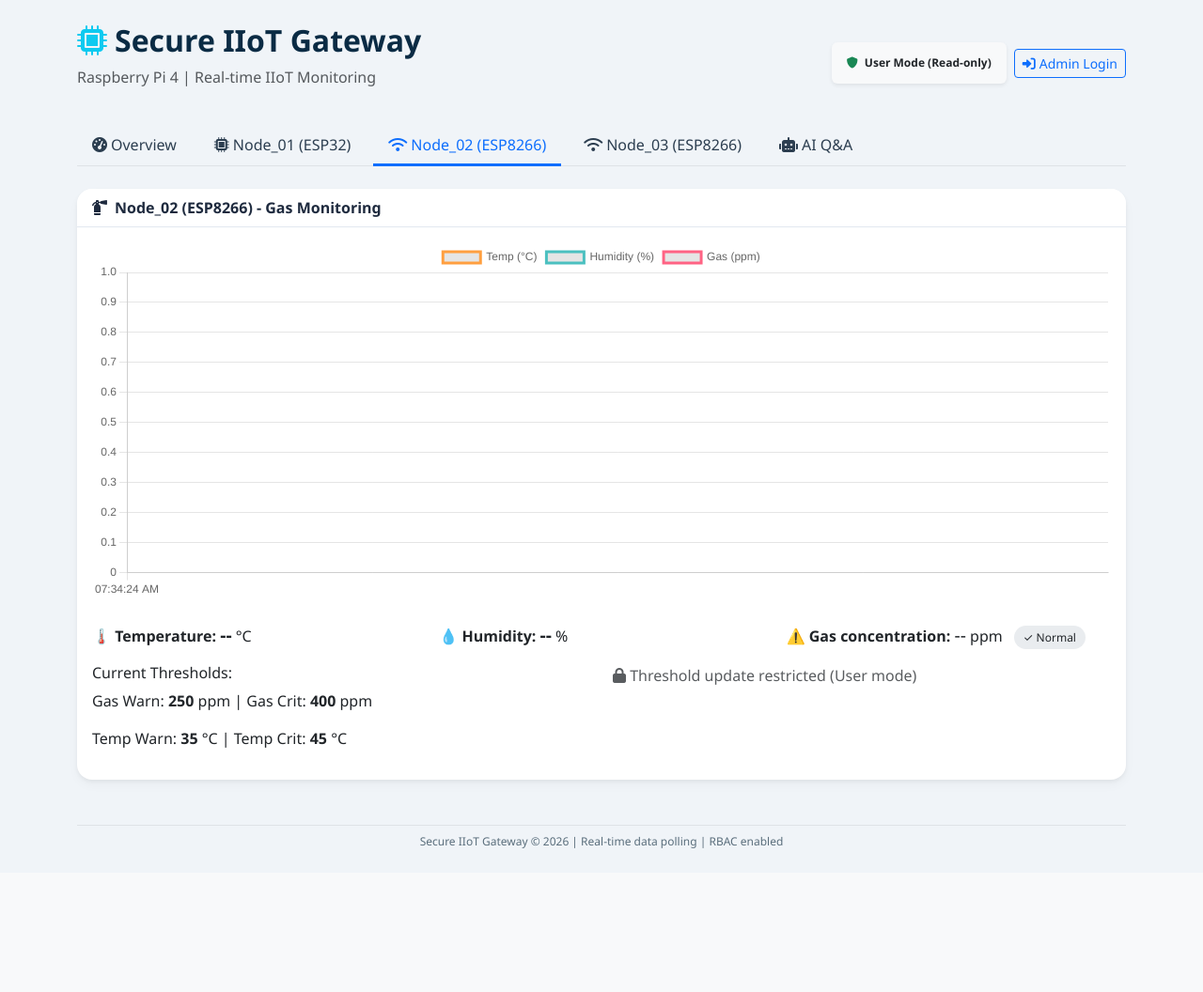
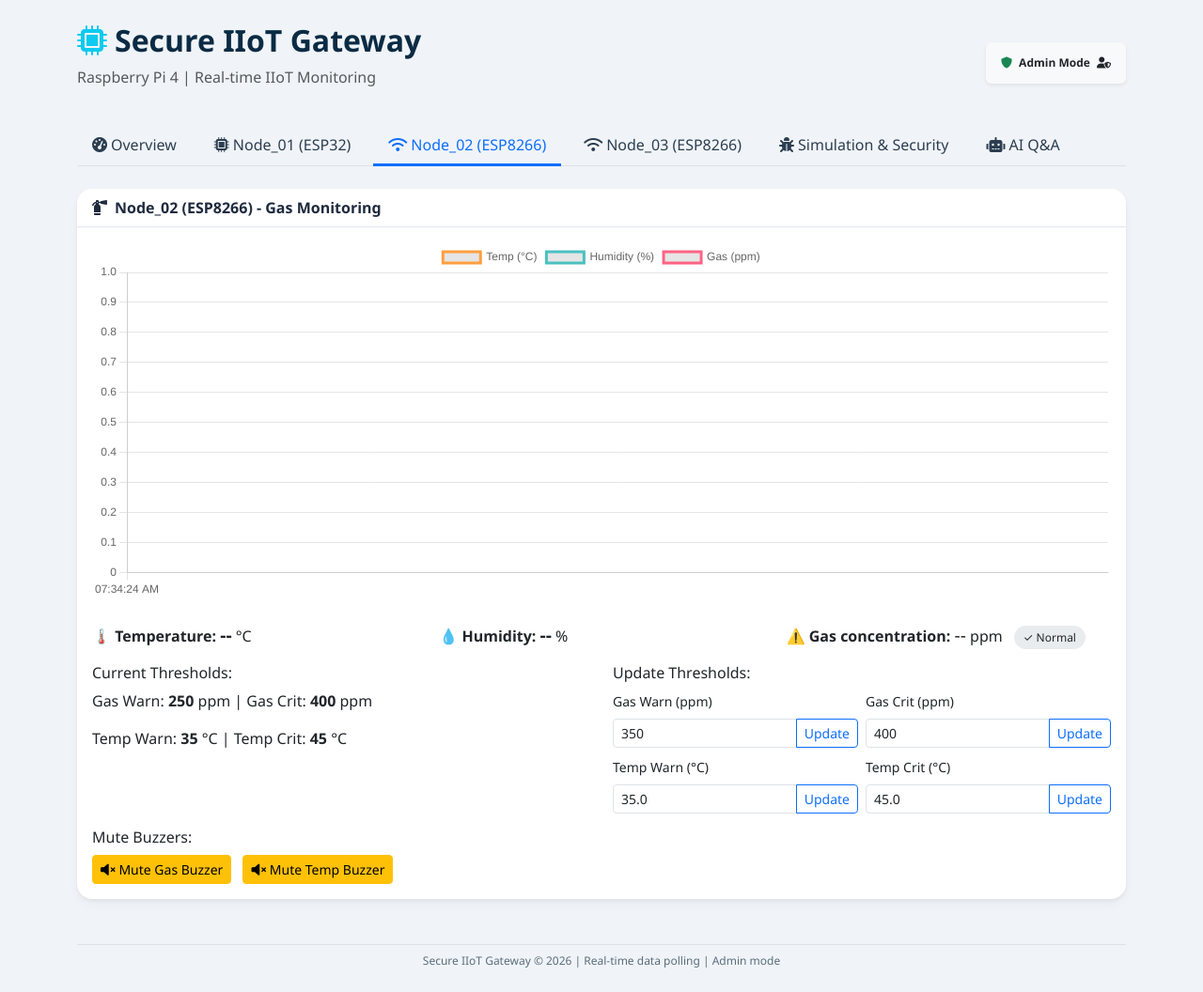
Before and after one commit to ngonguyenthanhdam/iiot_gateway, a Flask app: page /dashboard in a window 1280 px wide, after a click on "Node_02 (ESP8266)". Shown: the whole page at 94% size. Before the commit the page ends 903 px from the top, so only its background shows below. Run offline with Flask 3, Linux system fonts and the light colour scheme; data comes from the database, SQL or seed files in the repository; data that the repository does not hold is empty.

Commit message:
update App.py

```diff
--- a/app.py
+++ b/app.py
@@ -1,13 +1,12 @@
 """
 Secure IIoT Gateway Dashboard - Flask Backend
-Handles session management, routing, and API endpoints with real database integration.
-Default: User Mode (is_admin = False) until admin login.
+Handles routing and API endpoints with real database integration.
+All users have full admin-level access.
 """
 
 from flask import Flask, render_template, request, session, redirect, url_for, jsonify
 from flask_limiter import Limiter
 from flask_limiter.util import get_remote_address
-import bcrypt
 import sqlite3
 import os
 from datetime import datetime, timedelta
@@ -50,8 +49,6 @@ NODE_ID_MAPPING = {
     'ESP8266_SEC_03': 'node_03'
 }
 
-# Admin credentials (in production, store hashed in database)
-ADMIN_PASSWORD_HASH = bcrypt.hashpw('admin123'.encode('utf-8'), bcrypt.gensalt())
 
 
 def get_db_connection() -> sqlite3.Connection:
@@ -175,7 +172,7 @@ def get_thresholds(node_id: str) -> Dict[str, Any]:
                 'temp_crit': row['temp_crit']
             }
         else:
-            return {'gas_warn': 300, 'gas_crit': 600, 'temp_warn': 30.0, 'temp_crit': 35.0}
+            return {'gas_warn': 350, 'gas_crit': 400, 'temp_warn': 35.0, 'temp_crit': 45.0}
 
 
 def update_threshold(node_id: str, threshold_type: str, value: Any):
@@ -291,38 +288,8 @@ def index():
 def dashboard():
     """
     Main dashboard route - renders dashboard as Jinja2 template.
-    Default: is_admin = False (User mode)
     """
-    is_admin = session.get('is_admin', False)
-    return render_template('index.html', is_admin=is_admin)
-
-
-@app.route('/login', methods=['GET', 'POST'])
-@limiter.limit("5 per minute")
-def login():
-    """
-    Admin login route with rate limiting and bcrypt password validation.
-    """
-    error = None
-
-    if request.method == 'POST':
-        password = request.form.get('password', '')
-
-        # Validate password using bcrypt
-        if bcrypt.checkpw(password.encode('utf-8'), ADMIN_PASSWORD_HASH):
-            session['is_admin'] = True
-            return redirect(url_for('dashboard'))
-        else:
-            error = 'Invalid password'
-
-    return render_template('login.html', error=error)
-
-
-@app.route('/logout')
-def logout():
-    """Clear session and redirect to dashboard (User mode)"""
-    session.clear()
-    return redirect(url_for('dashboard'))
+    return render_template('index.html', is_admin=True)
 
 
 # ==================== API ENDPOINTS ====================
@@ -381,14 +348,9 @@ def events():
 @app.route('/api/update_threshold', methods=['POST'])
 def update_threshold_api():
     """
-    Update a threshold for a node (Admin only).
-    Requires: is_admin = True
+    Update a threshold for a node.
     Request body: { node_id, threshold_type, value }
     """
-    # Check admin authorization
-    if not session.get('is_admin', False):
-        return jsonify({'error': 'Unauthorized - Admin access required'}), 403
-
     try:
         data = request.get_json()
         node_id = data.get('node_id')
@@ -446,14 +408,9 @@ def update_threshold_api():
 @app.route('/api/mute_buzzer', methods=['POST'])
 def mute_buzzer_api():
     """
-    Mute buzzer for a node (Admin only).
-    Requires: is_admin = True
+    Mute buzzer for a node.
     Request body: { node_id, type }
     """
-    # Check admin authorization
-    if not session.get('is_admin', False):
-        return jsonify({'error': 'Unauthorized - Admin access required'}), 403
-
     try:
         data = request.get_json()
         node_id = data.get('node_id')
@@ -485,17 +442,15 @@ def mute_buzzer_api():
 
     except Exception as e:
         return jsonify({'error': str(e)}), 500
+
+
+@app.route('/api/simulation', methods=['POST'])
 def simulation():
     """
-    Trigger simulation events (Admin only).
+    Trigger simulation events.
     Simulates: replay attacks, node disconnections, sensor errors.
-    Requires: is_admin = True
     Request body: { type, state }
     """
-    # Check admin authorization
-    if not session.get('is_admin', False):
-        return jsonify({'error': 'Unauthorized - Admin access required'}), 403
-
     try:
         data = request.get_json()
         sim_type = data.get('type')
@@ -589,9 +544,6 @@ if __name__ == '__main__':
     print("Secure IIoT Gateway Dashboard - Flask Server")
     print("=" * 60)
     print("\n📊 Dashboard: http://localhost:5000/dashboard")
-    print("🔐 Admin Login: http://localhost:5000/login")
-    print("   Default password: admin123")
-    print("\n⚙️  Default mode: USER (read-only)")
-    print("🔓 Admin mode: Available after login\n")
+    print("🔓 Mode: ADMIN (full access)\n")
 
     app.run(debug=True, host='0.0.0.0', port=5000)
--- a/templates/index.html
+++ b/templates/index.html
@@ -144,14 +144,7 @@
         <div class="d-flex gap-2 align-items-center">
             <div class="badge bg-light text-dark p-3 shadow-sm">
                 <i class="fas fa-shield-alt text-success me-1"></i>
-                {% if is_admin %} Admin Mode <i class="fas fa-user-shield ms-1"></i> {% else %} User Mode (Read-only) {% endif %}
-            </div>
-            <div>
-                {% if is_admin %}
-                <a href="{{ url_for('logout') }}" class="btn btn-outline-danger btn-sm"><i class="fas fa-sign-out-alt me-1"></i>Logout</a>
-                {% else %}
-                <a href="{{ url_for('login') }}" class="btn btn-outline-primary btn-sm"><i class="fas fa-sign-in-alt me-1"></i>Admin Login</a>
-                {% endif %}
+                Admin Mode <i class="fas fa-user-shield ms-1"></i>
             </div>
         </div>
     </div>
@@ -170,11 +163,9 @@
         <li class="nav-item" role="presentation">
             <button class="nav-link" id="node3-tab" data-bs-toggle="tab" data-bs-target="#node3" type="button" role="tab"><i class="fas fa-wifi me-1"></i>Node_03 (ESP8266)</button>
         </li>
-        {% if is_admin %}
         <li class="nav-item" role="presentation">
             <button class="nav-link" id="simulation-tab" data-bs-toggle="tab" data-bs-target="#simulation" type="button" role="tab"><i class="fas fa-bug me-1"></i>Simulation & Security</button>
         </li>
-        {% endif %}
         <li class="nav-item" role="presentation">
             <button class="nav-link" id="chat-tab" data-bs-toggle="tab" data-bs-target="#chat" type="button" role="tab"><i class="fas fa-robot me-1"></i>AI Q&A</button>
         </li>
@@ -263,8 +254,8 @@
                     <div class="row mt-3">
                         <div class="col-md-6">
                             <h6>Current Thresholds:</h6>
-                            <p>Gas Warn: <strong id="node02_gas_warn_display">300</strong> ppm | Gas Crit: <strong id="node02_gas_crit_display">600</strong> ppm</p>
-                            <p>Temp Warn: <strong id="node02_temp_warn_display">30.0</strong> °C | Temp Crit: <strong id="node02_temp_crit_display">35.0</strong> °C</p>
+                            <p>Gas Warn: <strong id="node02_gas_warn_display">350</strong> ppm | Gas Crit: <strong id="node02_gas_crit_display">400</strong> ppm</p>
+                            <p>Temp Warn: <strong id="node02_temp_warn_display">35.0</strong> °C | Temp Crit: <strong id="node02_temp_crit_display">45.0</strong> °C</p>
                         </div>
                         {% if is_admin %}
                         <div class="col-md-6">
@@ -273,28 +264,28 @@
                                 <div class="col-6">
                                     <label class="form-label small">Gas Warn (ppm)</label>
                                     <div class="input-group input-group-sm">
-                                        <input type="number" id="node02_gas_warn_input" class="form-control" value="300" step="10">
+                                        <input type="number" id="node02_gas_warn_input" class="form-control" value="350" step="10">
                                         <button class="btn btn-outline-primary btn-sm" id="updateGasWarn02Btn">Update</button>
                                     </div>
                                 </div>
                                 <div class="col-6">
                                     <label class="form-label small">Gas Crit (ppm)</label>
                                     <div class="input-group input-group-sm">
-                                        <input type="number" id="node02_gas_crit_input" class="form-control" value="600" step="10">
+                                        <input type="number" id="node02_gas_crit_input" class="form-control" value="400" step="10">
                                         <button class="btn btn-outline-primary btn-sm" id="updateGasCrit02Btn">Update</button>
                                     </div>
                                 </div>
                                 <div class="col-6">
                                     <label class="form-label small">Temp Warn (°C)</label>
                                     <div class="input-group input-group-sm">
-                                        <input type="number" id="node02_temp_warn_input" class="form-control" value="30.0" step="0.5">
+                                        <input type="number" id="node02_temp_warn_input" class="form-control" value="35.0" step="0.5">
                                         <button class="btn btn-outline-primary btn-sm" id="updateTempWarn02Btn">Update</button>
                                     </div>
                                 </div>
                                 <div class="col-6">
                                     <label class="form-label small">Temp Crit (°C)</label>
                                     <div class="input-group input-group-sm">
-                                        <input type="number" id="node02_temp_crit_input" class="form-control" value="35.0" step="0.5">
+                                        <input type="number" id="node02_temp_crit_input" class="form-control" value="45.0" step="0.5">
                                         <button class="btn btn-outline-primary btn-sm" id="updateTempCrit02Btn">Update</button>
                                     </div>
                                 </div>
@@ -334,8 +325,8 @@
                     <div class="row mt-3">
                         <div class="col-md-6">
                             <h6>Current Thresholds:</h6>
-                            <p>Gas Warn: <strong id="node03_gas_warn_display">300</strong> ppm | Gas Crit: <strong id="node03_gas_crit_display">600</strong> ppm</p>
-                            <p>Temp Warn: <strong id="node03_temp_warn_display">30.0</strong> °C | Temp Crit: <strong id="node03_temp_crit_display">35.0</strong> °C</p>
+                            <p>Gas Warn: <strong id="node03_gas_warn_display">350</strong> ppm | Gas Crit: <strong id="node03_gas_crit_display">400</strong> ppm</p>
+                            <p>Temp Warn: <strong id="node03_temp_warn_display">35.0</strong> °C | Temp Crit: <strong id="node03_temp_crit_display">45.0</strong> °C</p>
                         </div>
                         {% if is_admin %}
                         <div class="col-md-6">
@@ -344,28 +335,28 @@
                                 <div class="col-6">
                                     <label class="form-label small">Gas Warn (ppm)</label>
                                     <div class="input-group input-group-sm">
-                                        <input type="number" id="node03_gas_warn_input" class="form-control" value="300" step="10">
+                                        <input type="number" id="node03_gas_warn_input" class="form-control" value="350" step="10">
                                         <button class="btn btn-outline-primary btn-sm" id="updateGasWarn03Btn">Update</button>
                                     </div>
                                 </div>
                                 <div class="col-6">
                                     <label class="form-label small">Gas Crit (ppm)</label>
                                     <div class="input-group input-group-sm">
-                                        <input type="number" id="node03_gas_crit_input" class="form-control" value="600" step="10">
+                                        <input type="number" id="node03_gas_crit_input" class="form-control" value="400" step="10">
                                         <button class="btn btn-outline-primary btn-sm" id="updateGasCrit03Btn">Update</button>
                                     </div>
                                 </div>
                                 <div class="col-6">
                                     <label class="form-label small">Temp Warn (°C)</label>
                                     <div class="input-group input-group-sm">
-                                        <input type="number" id="node03_temp_warn_input" class="form-control" value="30.0" step="0.5">
+                                        <input type="number" id="node03_temp_warn_input" class="form-control" value="35.0" step="0.5">
                                         <button class="btn btn-outline-primary btn-sm" id="updateTempWarn03Btn">Update</button>
                                     </div>
                                 </div>
                                 <div class="col-6">
                                     <label class="form-label small">Temp Crit (°C)</label>
                                     <div class="input-group input-group-sm">
-                                        <input type="number" id="node03_temp_crit_input" class="form-control" value="35.0" step="0.5">
+                                        <input type="number" id="node03_temp_crit_input" class="form-control" value="45.0" step="0.5">
                                         <button class="btn btn-outline-primary btn-sm" id="updateTempCrit03Btn">Update</button>
                                     </div>
                                 </div>
@@ -388,8 +379,7 @@
             </div>
         </div>
 
-        <!-- SIMULATION TAB (Admin only) -->
-        {% if is_admin %}
+        <!-- SIMULATION TAB -->
         <div class="tab-pane fade" id="simulation" role="tabpanel">
             <div class="row g-4">
                 <div class="col-md-4">
@@ -428,7 +418,6 @@
                 <div class="col-12 text-muted mt-2"><i class="fas fa-info-circle"></i> Simulation events appear in Security Events log (Overview tab).</div>
             </div>
         </div>
-        {% endif %}
 
         <!-- AI Q&A Chatbot (Gemini Pro via backend) -->
         <div class="tab-pane fade" id="chat" role="tabpanel">
@@ -447,7 +436,7 @@
             </div>
         </div>
     </div>
-    <footer class="text-center mt-5 pt-2 border-top">Secure IIoT Gateway © 2026 | Real-time data polling | RBAC enabled</footer>
+    <footer class="text-center mt-5 pt-2 border-top">Secure IIoT Gateway © 2026 | Real-time data polling | Admin mode</footer>
 </div>
 
 <script>
@@ -630,7 +619,6 @@
 
     // Update threshold (admin only) -> POST /api/update_threshold
     function setupThresholdUpdates() {
-        {% if is_admin %}
         // Node 02 buttons
         const btns02 = [
             { id: 'updateGasWarn02Btn', type: 'gas_warn', input: 'node02_gas_warn_input' },
@@ -712,12 +700,10 @@
                 });
             }
         });
-        {% endif %}
     }
 
     // Simulation endpoints (admin only)
     function setupSimulation() {
-        {% if is_admin %}
         const replayBtn = document.getElementById('simReplayBtn');
         const replayStop = document.getElementById('simReplayStopBtn');
         const disconnectBtn = document.getElementById('simDisconnectBtn');
@@ -731,7 +717,6 @@
         if(disconnectStop) disconnectStop.onclick = () => callSim('disconnection', 'restore');
         if(sensorErrBtn) sensorErrBtn.onclick = () => callSim('sensor_error', 'inject');
         if(sensorClear) sensorClear.onclick = () => callSim('sensor_error', 'clear');
-        {% endif %}
     }
 
     // Chatbot: send message to /api/chat (Gemini Pro)
```
